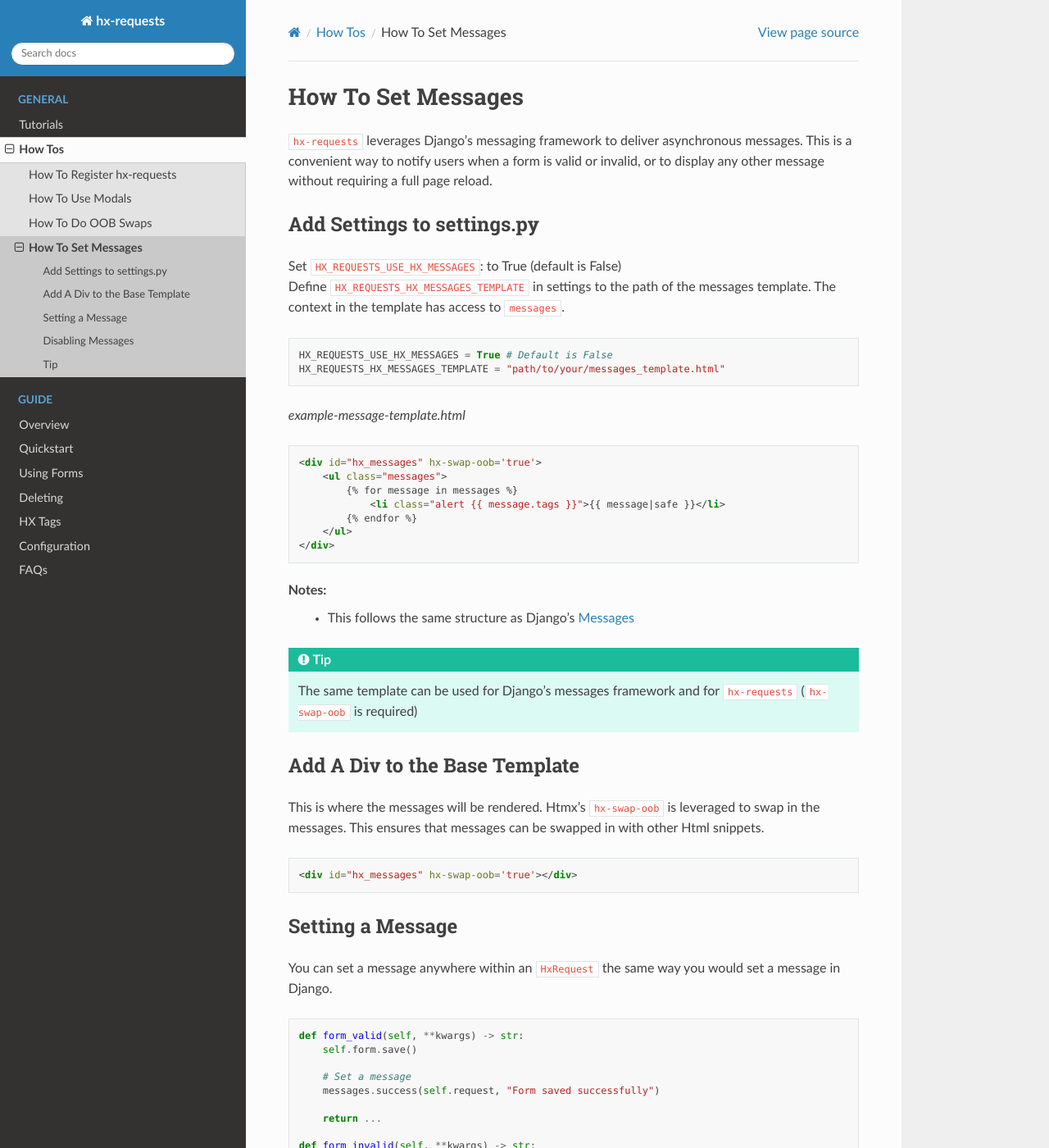
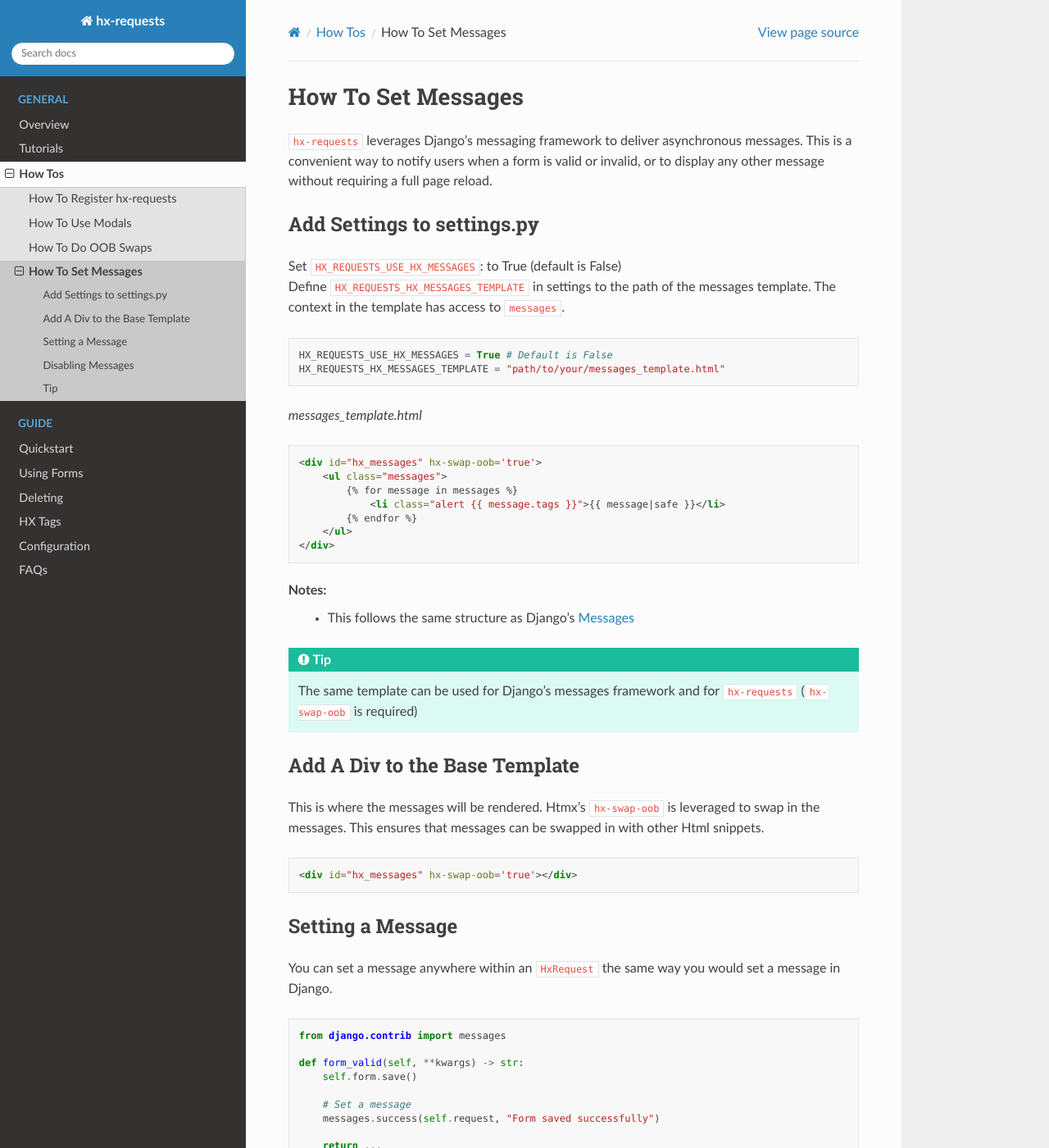
Before and after one commit to yaakovLowenstein/hx-requests, a Sphinx documentation site: the page built from docs/how_tos/use_messages.rst, in a window 1280 px wide and 1400 px high. Shown: the whole window at 82% size. Built offline with Sphinx 7.4.7 and the Read the Docs theme 3.1.0, drawn with Linux system fonts in a browser that asks for light colours; pages that are not in the unit, such as notebooks, are missing from menus.

```diff
--- a/docs/how_tos/use_messages.rst
+++ b/docs/how_tos/use_messages.rst
@@ -15,7 +15,7 @@ Add Settings to settings.py
     HX_REQUESTS_USE_HX_MESSAGES = True # Default is False
     HX_REQUESTS_HX_MESSAGES_TEMPLATE = "path/to/your/messages_template.html"
 
-*example-message-template.html*
+*messages_template.html*
 
 .. code-block:: html
 
@@ -50,6 +50,8 @@ You can set a message anywhere within an :code:`HxRequest` the same way you woul
 
 .. code-block:: python
 
+    from django.contrib import messages
+
     def form_valid(self, **kwargs) -> str:
         self.form.save()
 
--- a/docs/index.rst
+++ b/docs/index.rst
@@ -15,6 +15,7 @@ with htmx, and many other awesome features.
    :maxdepth: 2
    :caption: General
 
+   overview
    tutorials/index
    how_tos/index
 
@@ -22,7 +23,6 @@ with htmx, and many other awesome features.
    :maxdepth: 2
    :caption: Guide
 
-   guide/overview
    guide/quickstart
    guide/forms
    guide/delete
```
Also changed, not shown: docs/overview.rst (renamed from docs/guide/overview.rst).
